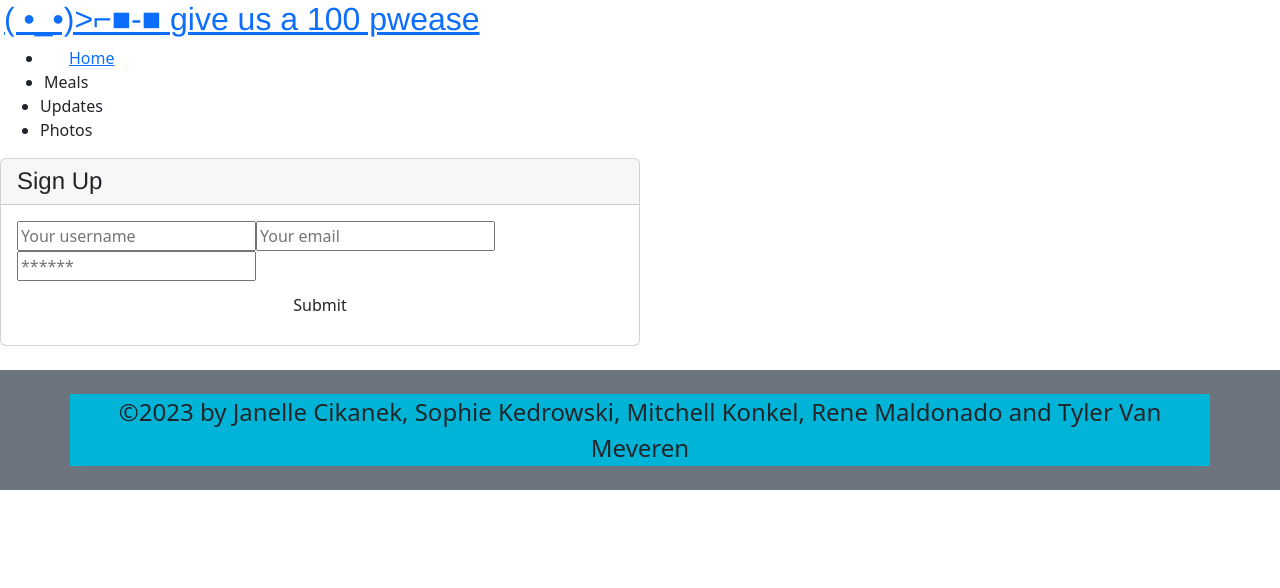
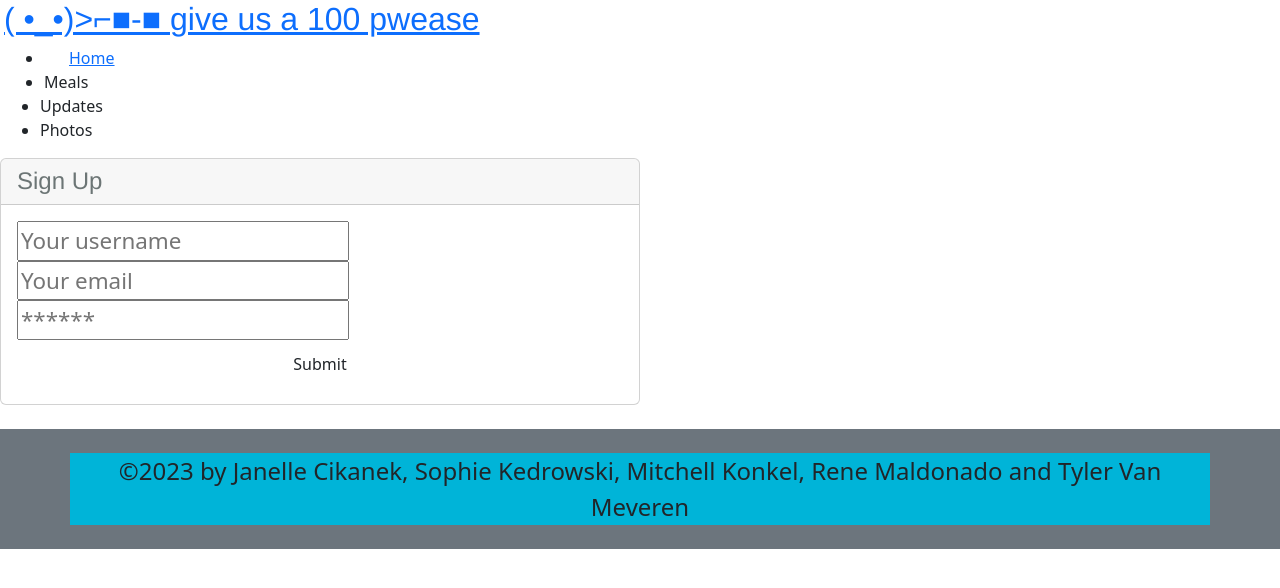
Before and after one commit to mjkonkel/helping-hands, a React (Create React App) app in the folder client/: page /signup in a window 1280 px wide. Shown: the top 588 px of the page. Built offline with nearby package versions, Linux system fonts and the light colour scheme.

Commit message:
added cards!

```diff
--- a/client/src/index.css
+++ b/client/src/index.css
@@ -169,3 +169,25 @@
 .btn-inline {
   display: inline;
 }
+
+/* CARDS */
+.card {
+  margin: 0 0 20px 0;
+  border: 3px solid var(--dark);
+  border-radius: var(--border-radius);
+  background-color: var(--light);
+  color: var(--dark);
+}
+
+.card-header {
+  color: var(--secondary);
+  margin: 0;
+  background-color: var(--dark);
+  padding: 0.625rem;
+  border-radius: calc(0.18rem - 1px) calc(0.18rem - 1px) 0 0;
+}
+
+.card-body {
+  padding: 2.5%;
+  font-size: 1.4rem;
+}
```
